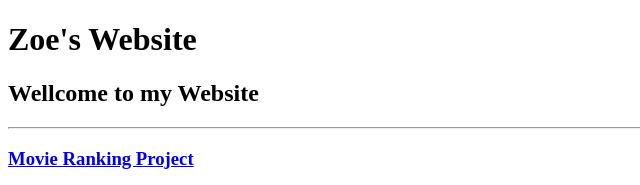
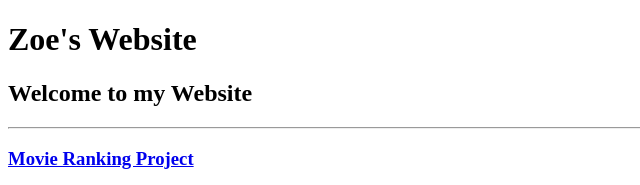
Before and after one commit to Zoethess/html-portfolio, a plain HTML site: page index.html in a window 1280 px wide. Shown: the top 185 px of the page, 0-640 px from the left. Drawn offline with Linux system fonts and the light colour scheme.

Commit message:
Update index.html

```diff
--- a/index.html
+++ b/index.html
@@ -24,7 +24,7 @@ https://developer.mozilla.org/en-US/docs/Web/HTML/Element/img#attr-height -->
 </head>
 <body>
     <h1>Zoe's Website</h1>
-    <h2>Wellcome to my Website</h2>
+    <h2>Welcome to my Website</h2>
     <hr />
     <h3><a href="./public/movie_ranking.html">Movie Ranking Project</a></h3>
     <img src="./assets/images/It's a wonderful life.png" height="400" alt="it's a wonderful life movie picture"/>
```
